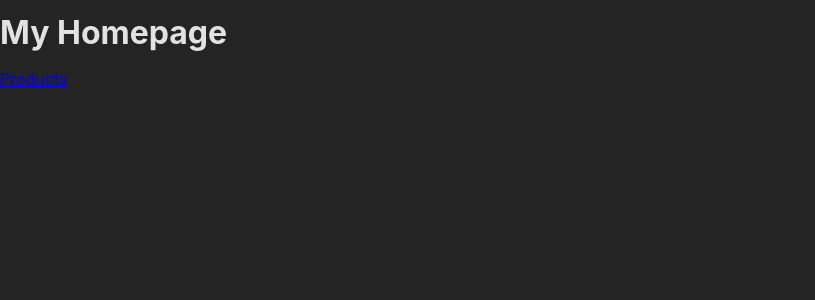
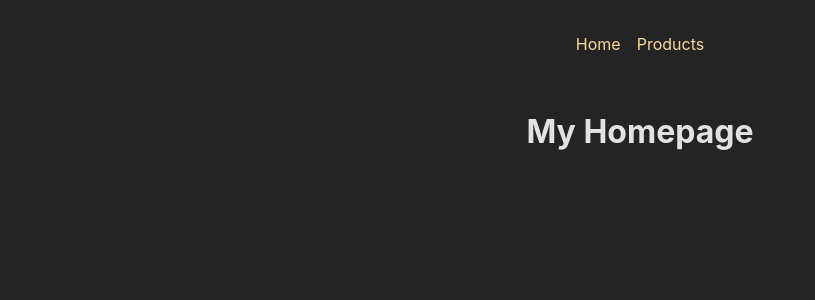
Before and after one commit to tarunislucky/react-router, a React (Create React App) app: page / in a window 1280 px wide. Shown: the top 300 px of the page, without its empty margins (0-815 px from the left). Built offline with nearby package versions, Linux system fonts and the light colour scheme.

Commit message:
creating nested routes, sharing common code from parent

```diff
--- /dev/null
+++ b/src/components/MainNavigation.js
@@ -0,0 +1,20 @@
+import { Link } from "react-router-dom";
+import styles from "./MainNavigation.module.css";
+
+const MainNavigation = () => {
+	return (
+		<header className={styles.header}>
+			<nav>
+				<ul className={styles.list}>
+					<li>
+						<Link to="/">Home</Link>
+					</li>
+					<li>
+						<Link to="/products">Products</Link>
+					</li>
+				</ul>
+			</nav>
+		</header>
+	)
+}
+export default MainNavigation;
--- /dev/null
+++ b/src/components/MainNavigation.module.css
@@ -0,0 +1,23 @@
+.header {
+	max-width: 60rem;
+	margin: auto;
+	padding: 2rem;
+	display: flex;
+	justify-content: center;
+}
+
+.list {
+	display: flex;
+	gap: 1rem;
+}
+
+.list a {
+	text-decoration: none;
+	color: var(--color-primary-400);
+}
+
+.list a:hover,
+.list a.active {
+	color: var(--color-primary-800);
+	text-decoration: underline;
+}
--- a/src/pages/Homepage.js
+++ b/src/pages/Homepage.js
@@ -1,10 +1,8 @@
 import { Fragment } from "react";
-import { Link } from "react-router-dom";
 const Homepage = () => {
 	return (
 		<>
 			<h1>My Homepage</h1>
-			<Link to="/products">Products</Link>
 		</>
 	)
 }
--- a/src/pages/Products.js
+++ b/src/pages/Products.js
@@ -1,10 +1,8 @@
 import { Fragment } from "react";
-import { Link } from "react-router-dom";
 const Products = () => {
 	return (
 		<>
 			<h1>The Products page</h1>
-			<Link to="/">Back to homepage</Link>
 		</>
 	)
 }
--- /dev/null
+++ b/src/pages/Root.js
@@ -0,0 +1,15 @@
+import { Outlet } from "react-router-dom";
+import MainNavigation from "../components/MainNavigation";
+import classes from "./Root.module.css";
+
+const Root = () => {
+	return (
+		<>
+			<MainNavigation />
+			<main className={classes.content}>
+				<Outlet />
+			</main>
+		</>
+	)
+}
+export default Root;
--- /dev/null
+++ b/src/pages/Root.module.css
@@ -0,0 +1,4 @@
+.content {
+	margin: 2rem auto;
+	text-align: center;
+}
```
Also changed, not shown: src/App.js (+9 -2 lines).
